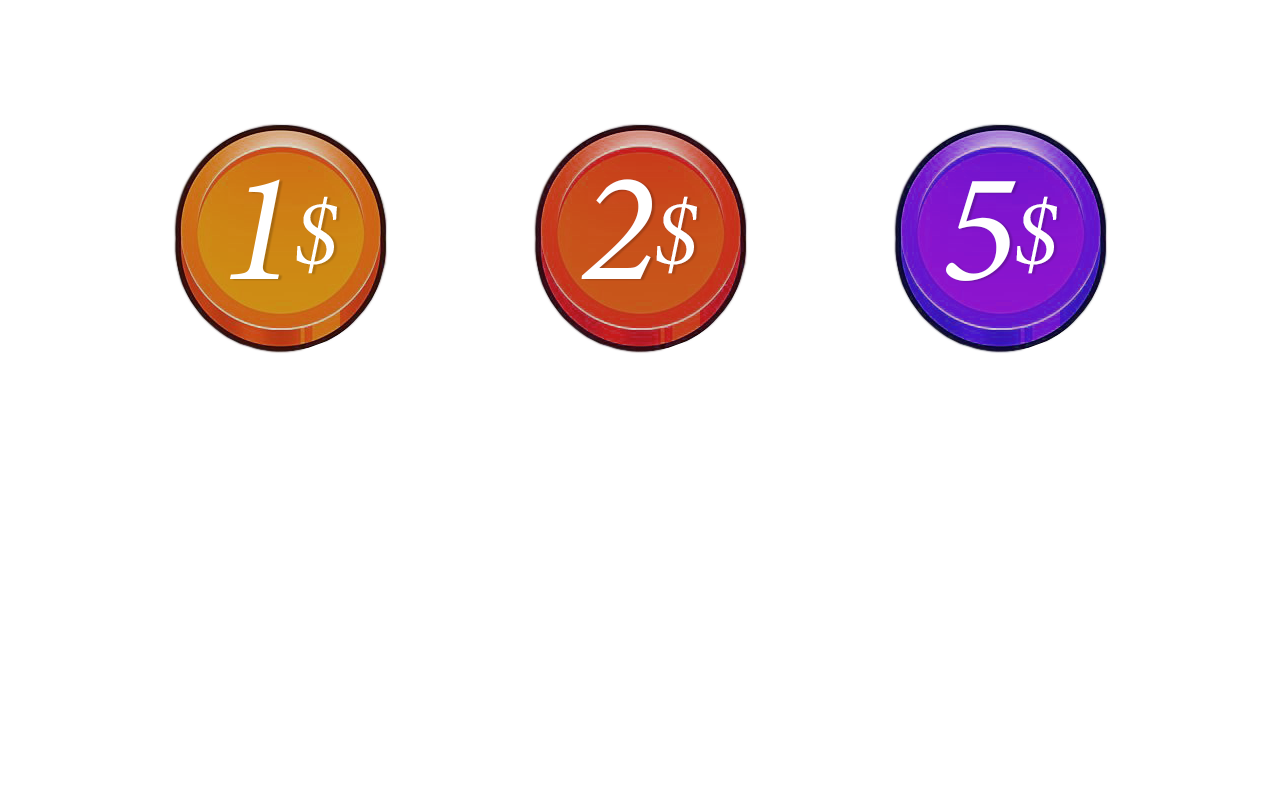
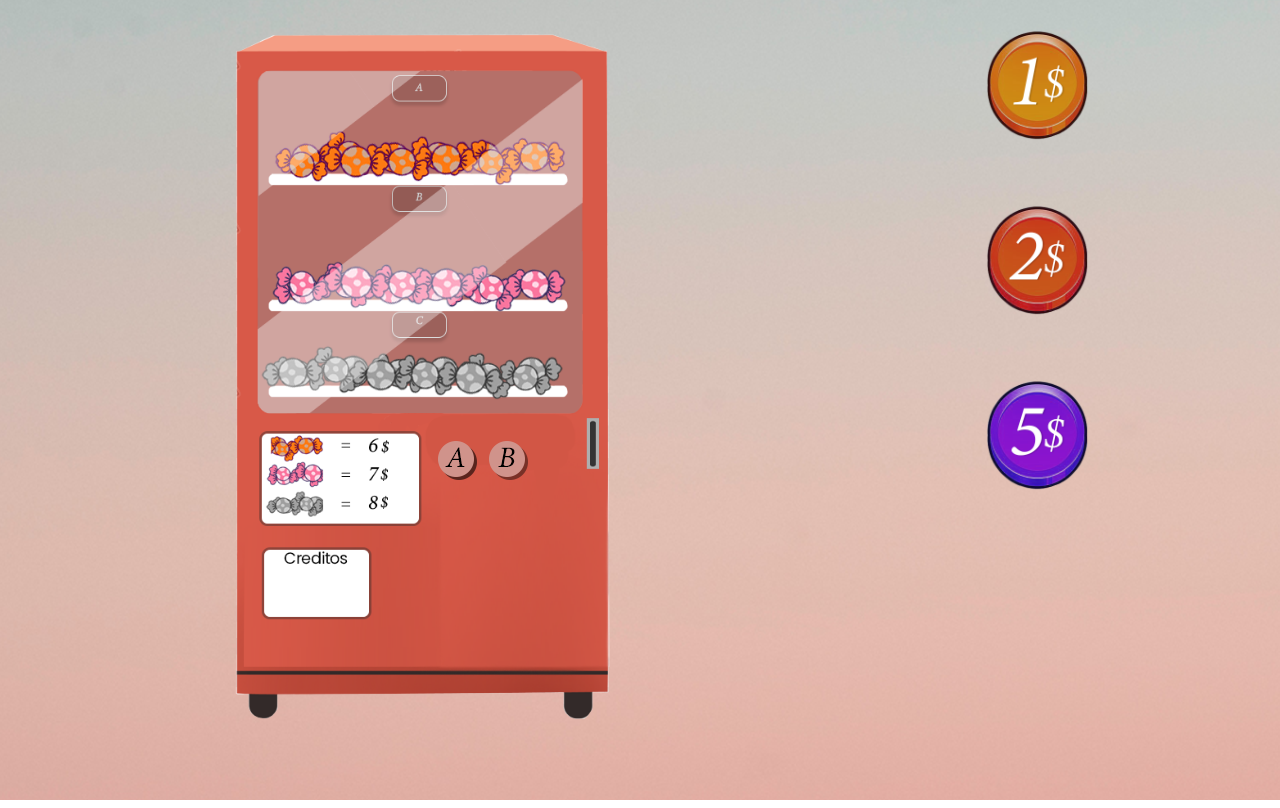
Before and after one commit to 1ZOD/Maquina-de-Doces, a Vue app: page / in a window 1280 px wide. Built offline with nearby package versions, Linux system fonts and the light colour scheme.

Commit message:
Add posiçao de itens e background

```diff
--- a/src/App.vue
+++ b/src/App.vue
@@ -1,7 +1,19 @@
 <template>
-  <img alt="1 real" src="./assets/1real.png">
-  <img alt="2 real" src="./assets/2reais.png">
-  <img alt="5 real" src="./assets/5reais.png">
+  <div class="background">
+    <div class="base_grid">
+    <div class="campo_maquina">
+      <img alt="maquina_doces" src="./assets/maquina.png">
+      <button type="button"><img alt="botao-a" src="./assets/A.png" style='position:relative; top:-35vh; left:-44vh;' height="39" width="39"/></button>
+      <button type="button"><img alt="botao-b" src="./assets/B.png" style='position:relative; top:-35vh; left:-44vh;' height="39" width="39"/></button>
+      <button type="button"><img alt="botao-c" src="./assets/C.png" style='position:relative; top:-35vh; left:-44vh;;' height="39" width="39"/></button>
+    </div>
+    <div class="campo-moedas">
+      <button type="button"><img alt="1 real" src="./assets/1real.png"  style="transition: ease 0.5s;" height="170" width="170"/></button>
+      <button type="button"><img alt="2 real" src="./assets/2reais.png" style="transition: ease 0.5s;" height="170" width="170"/></button>
+      <button type="button"><img alt="5 real" src="./assets/5reais.png" style="transition: ease 0.5s;" height="170" width="170"></button>
+    </div>
+  </div>
+  </div>
   <!-- <HelloWorld msg="Welcome to Your Vue.js App"/> -->
 </template>
 
@@ -17,12 +29,48 @@ export default {
 </script>
 
 <style>
-#app {
-  font-family: Avenir, Helvetica, Arial, sans-serif;
-  -webkit-font-smoothing: antialiased;
-  -moz-osx-font-smoothing: grayscale;
-  text-align: center;
-  color: #2c3e50;
-  margin-top: 60px;
+
+*{
+  margin: 0%;
 }
+.background{
+  margin: 0%;
+  height: 100vh;
+  background-image: url(./assets/background.png);
+  background-repeat: no-repeat;
+}
+
+.base_grid{
+  display: grid;
+  grid-template-columns: auto auto;
+  justify-items: left;
+  column-gap: 10px;
+}
+
+.campo_maquina > img{
+  height: 95vh;
+  padding-left: 10vh;
+  z-index: 0;
+}
+.campo_maquina > button{
+  border: none;
+  background-color: transparent;
+  cursor: pointer;
+  transition: ease 1s;
+}
+
+.campo-moedas > button {
+  border: none;
+  background-color: transparent;
+  cursor: pointer;
+  transition: ease 1s;
+}
+.campo-moedas > button>img:hover {
+  height: 190px ;
+  width: 190px;
+  border: none;
+  cursor: pointer;
+  transition: ease 0.3s;
+}
+
 </style>
```
Also changed, not shown: src/assets/background.png (added).
